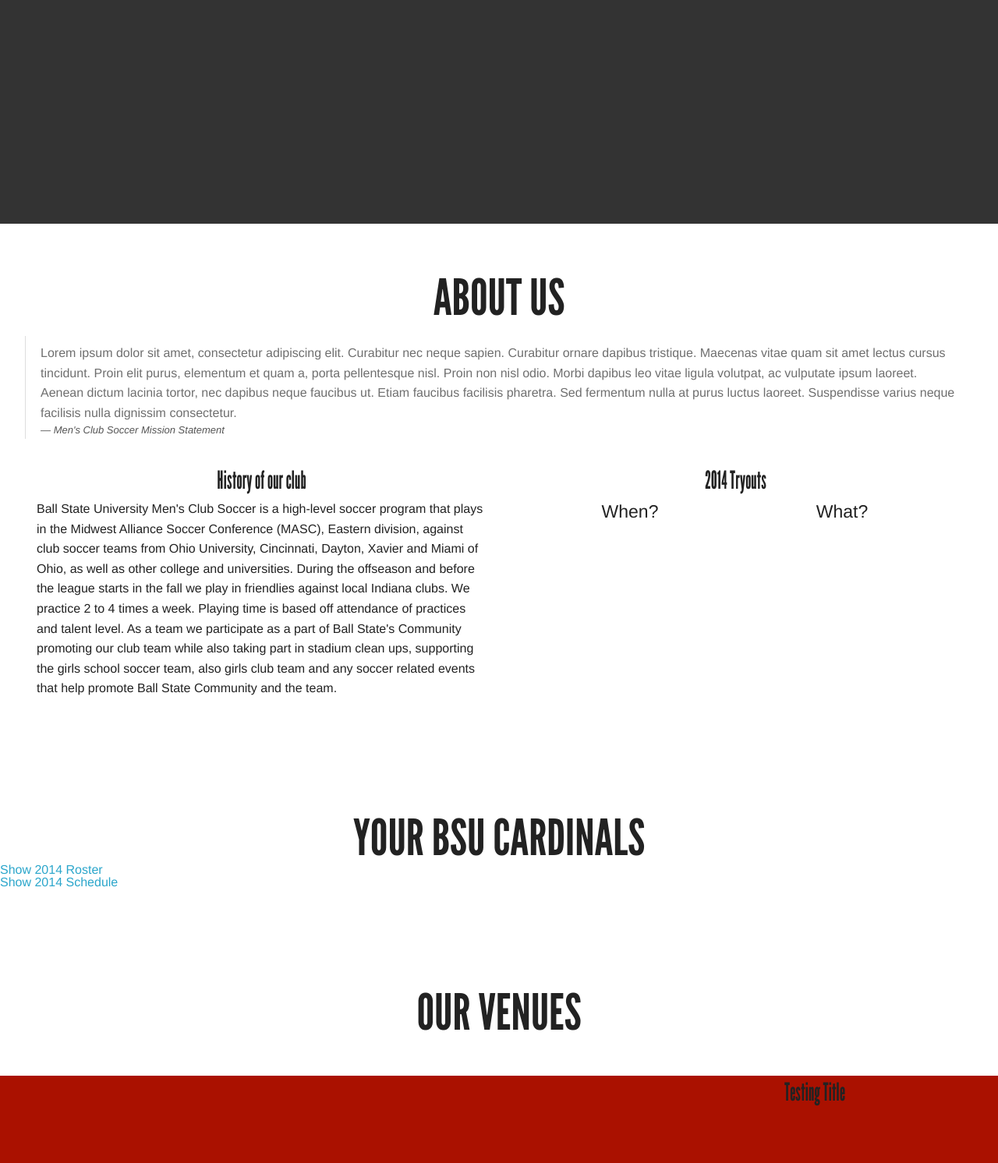
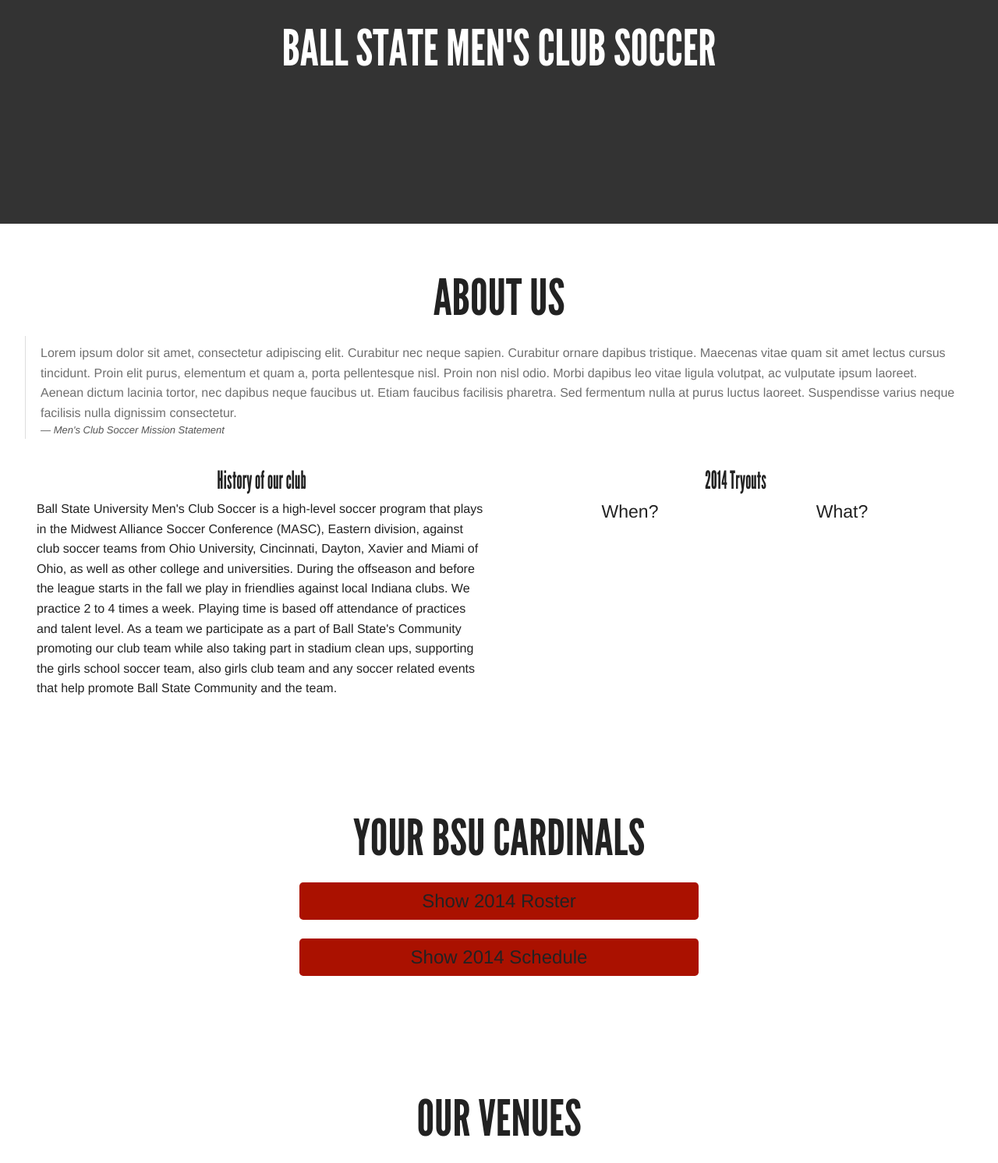
Before and after one commit to Riggd/BSUMCS, a PHP site: page / in a window 1280 px wide. Shown: the part 493-1985 px from the top of the page at 78% size. Run offline with PHP 8.4, Linux system fonts and the light colour scheme; some libraries are stand-ins or nearby versions.

Commit message:
Forgot to commit css

```diff
--- a/css/styles.css
+++ b/css/styles.css
@@ -67,50 +67,50 @@
     font-style: italic;
 }
 */
+
 /*
     ============================
-    HEADER STYLES
+    TOGGLE BOX STYLES
     ============================
 */
 
-.header {
-    background: none repeat scroll 0 0 rgba(0, 0, 0, 0);
-    padding: 1.5em 0;
-    position: fixed;
-    left: 0;
-    top: 0;
-    z-index: 1000;
-    width: 100%;
-    -webkit-transition: all 0.3s ease-in-out 0s;
-    -moz-transition: background 0.3s ease-in-out 0s, transform 0.3s ease-in-out 0s;
-    -ms-transition: background 0.3s ease-in-out 0s, transform 0.3s ease-in-out 0s;
-    -o-transition: background 0.3s ease-in-out 0s, transform 0.3s ease-in-out 0s;
-    transition: background 0.3s ease-in-out 0s, transform 0.3s ease-in-out 0s;
-}
-
-.header.target {
-    background: none repeat scroll 0 0 rgba(255, 255, 255, 1);
-    color: #aa1100;
-}
-
-.header-logo {
-    float: left;
-}
-
-.header-list {
-    margin: 0;
-    padding: 0;
+.clickme {
+    background-color: #AA1100;
+    border-radius: .2em;
+    color: #222;
+    display: block;
+    margin: 1em auto;
+    padding: .5em;
+    text-decoration: none;
+    width: 40%;
+    font-size: 1.5em;
     text-align: center;
 }
 
-.header-list-items {
-    display: inline-block;
-    margin: 0 1.5em;
-
+.clickme:hover, .clickme:active {
+    text-decoration: none;
+    background-color: #C91919;
+    color: #222;
 }
 
-.header-link {
+.clickme:visited {
+    color: #222;
+}
 
+.box {
+    margin-bottom: 3em;
+}
+
+.box2 {}
+
+.roster {
+    max-width: 80em;
+    margin: 0 auto;
+}
+
+.schedule {
+    max-width: 80em;
+    margin: 0 auto;
 }
 
 /*
@@ -136,12 +136,80 @@
     text-align: center;
 }
 
+body {
+    overflow-x: hidden;
+}
+
 h1, h2, h3 {
     font-family: 'League Gothic Condensed', sans-serif;
     font-size: 2em;
     font-weight: 400;
     font-style: normal;
 }
+
+/*
+    ============================
+    HEADER STYLES
+    ============================
+*/
+.container {
+    margin: 0 auto;
+}
+
+.header {
+    background: none repeat scroll 0 0 rgba(0, 0, 0, 0);
+    padding: .8em 0;
+    position: fixed;
+    left: 0;
+    top: 0;
+    z-index: 1000;
+    width: 100%;
+    -webkit-transition: all 0.3s ease-in-out 0s;
+    -moz-transition: background 0.3s ease-in-out 0s, transform 0.3s ease-in-out 0s;
+    -ms-transition: background 0.3s ease-in-out 0s, transform 0.3s ease-in-out 0s;
+    -o-transition: background 0.3s ease-in-out 0s, transform 0.3s ease-in-out 0s;
+    transition: background 0.3s ease-in-out 0s, transform 0.3s ease-in-out 0s;
+}
+
+.header.target {
+    background: none repeat scroll 0 0 rgba(255, 255, 255, 1);
+    color: #aa1100;
+}
+
+.header-logo {
+    float: left;
+}
+
+.header-img {
+    height: 3.5em;
+}
+
+.header-list {
+    margin: 0;
+    padding: 0;
+    text-align: center;
+}
+
+.header-list-items {
+    display: inline-block;
+    margin: 1em 1.5em;
+    color: #FFFFFF;
+    -webkit-transition: all 0.3s ease-in-out 0s;
+    -moz-transition: background 0.3s ease-in-out 0s, transform 0.3s ease-in-out 0s;
+    -ms-transition: background 0.3s ease-in-out 0s, transform 0.3s ease-in-out 0s;
+    -o-transition: background 0.3s ease-in-out 0s, transform 0.3s ease-in-out 0s;
+    transition: background 0.3s ease-in-out 0s, transform 0.3s ease-in-out 0s;
+}
+
+.header-list-items.target {
+    color: #aa1100;
+}
+
+.header-link {
+
+}
+
+
 
 /*
     ============================
@@ -156,7 +224,7 @@
 }
 
 .intro {
-    padding-top: 12em;
+    padding-top: 10em;
     width: 100%;
     z-index: 2;
 }
@@ -177,6 +245,11 @@
     font-style: normal;
     text-transform: uppercase;
     text-align: center;
+}
+
+.intro-logo {
+    display: block;
+    margin: 0 auto 1em;
 }
 
 /*
```
